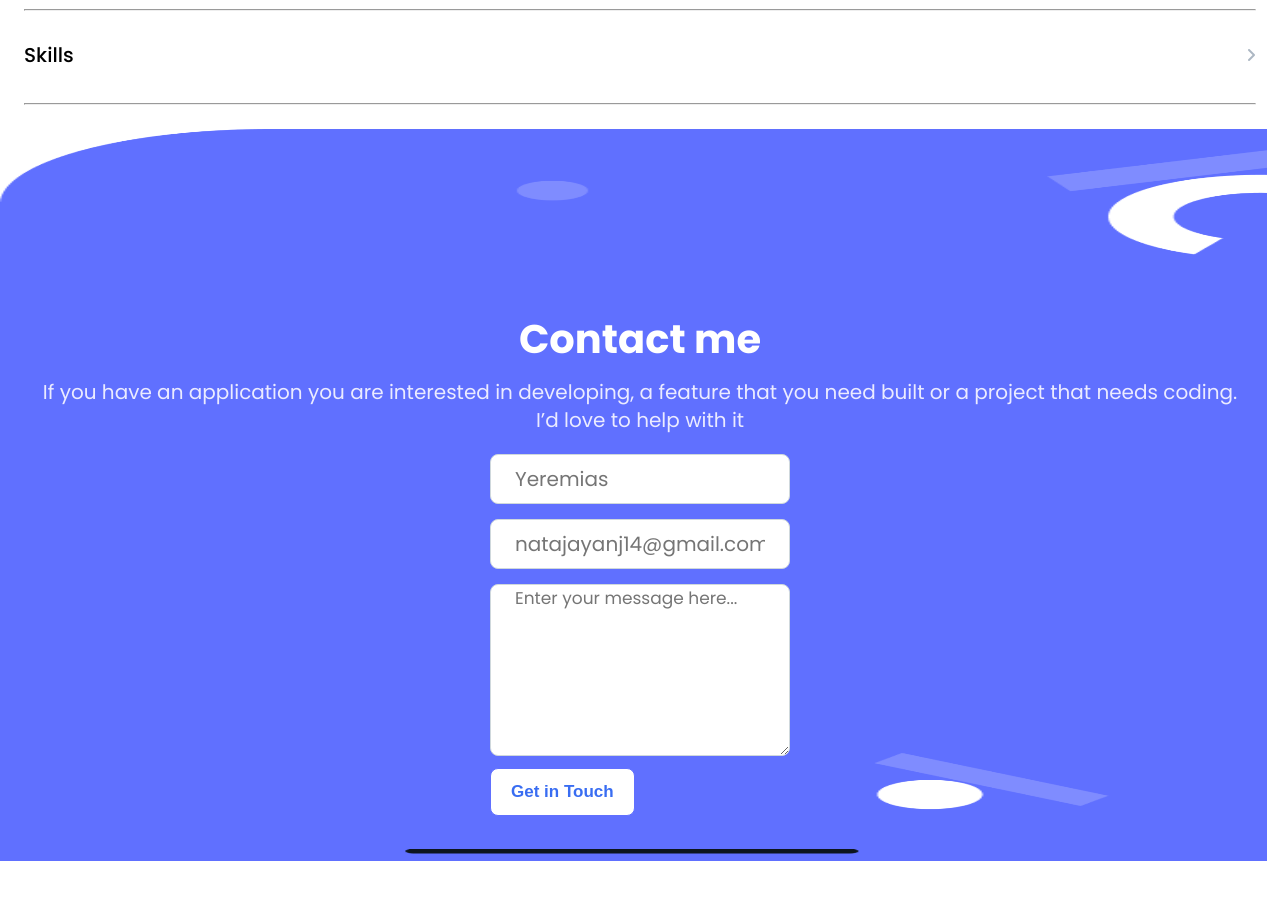
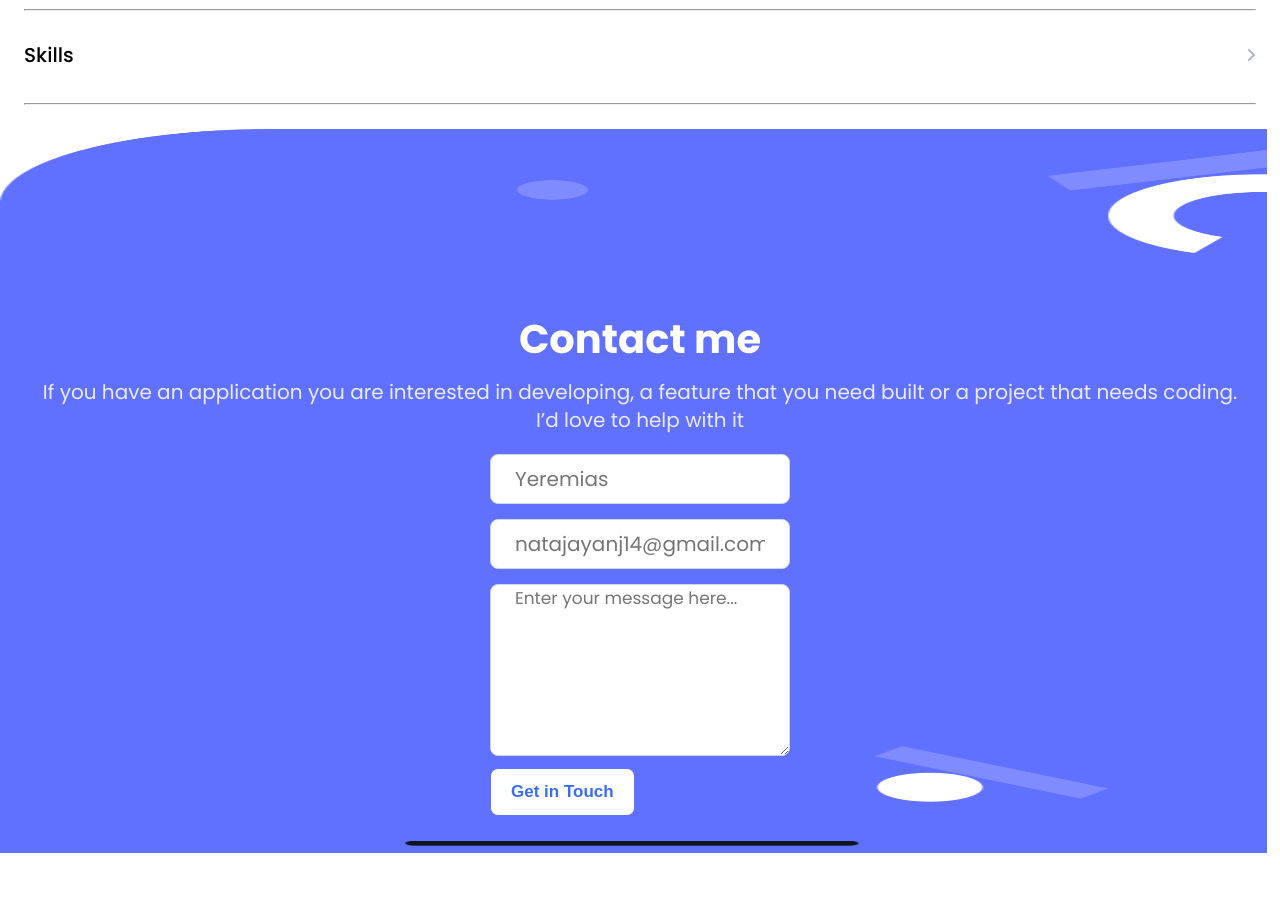
Before and after one commit to DianaBeki/Portfolio-website, a website: page index.html in a window 1280 px wide. Shown: the part 7340-8239 px from the top of the page. Drawn offline with Linux system fonts and the light colour scheme.

Commit message:
Fix linter error

```diff
--- a/style.css
+++ b/style.css
@@ -305,9 +305,8 @@ h4 {
 .footer {
   background-image: url(./images/contact-img.png);
   background-repeat: no-repeat;
-  background-size: 99% 95%;
+  background-size: 99% 94%;
   height: 770px;
-}
 }
 
 .form {
```
